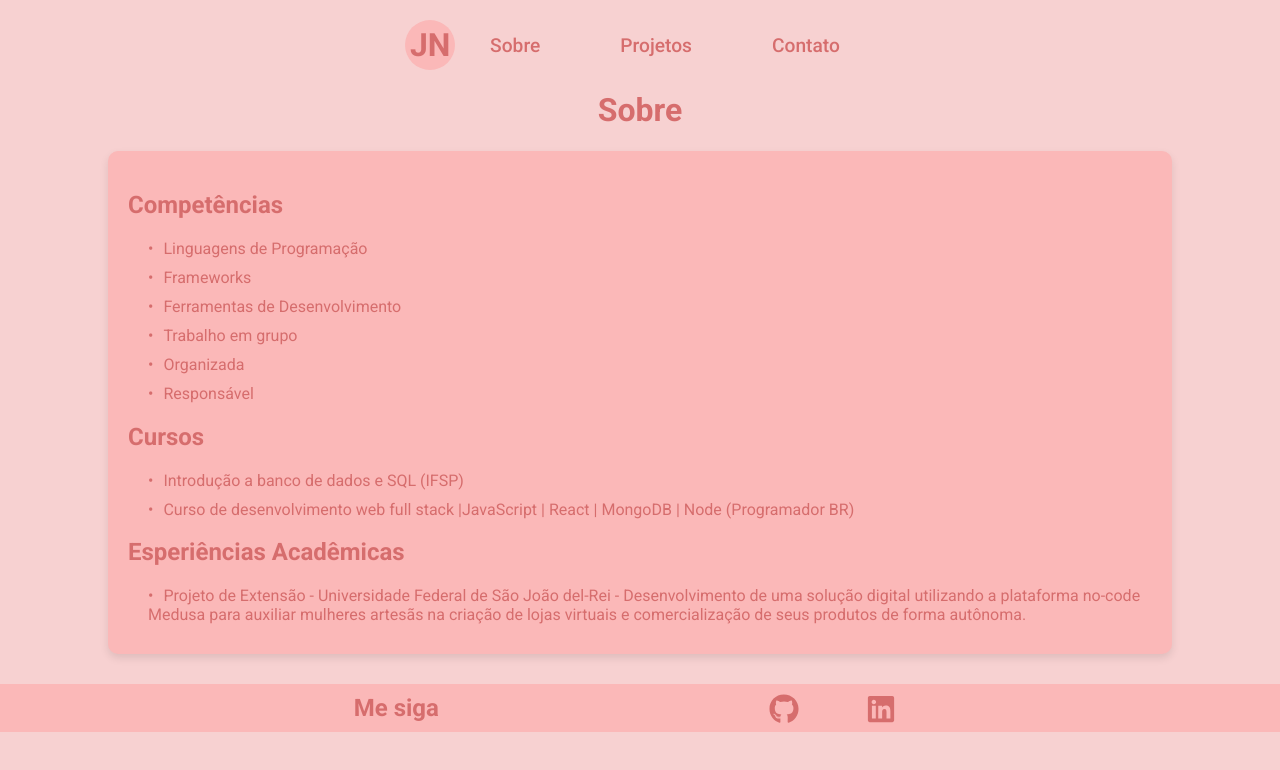
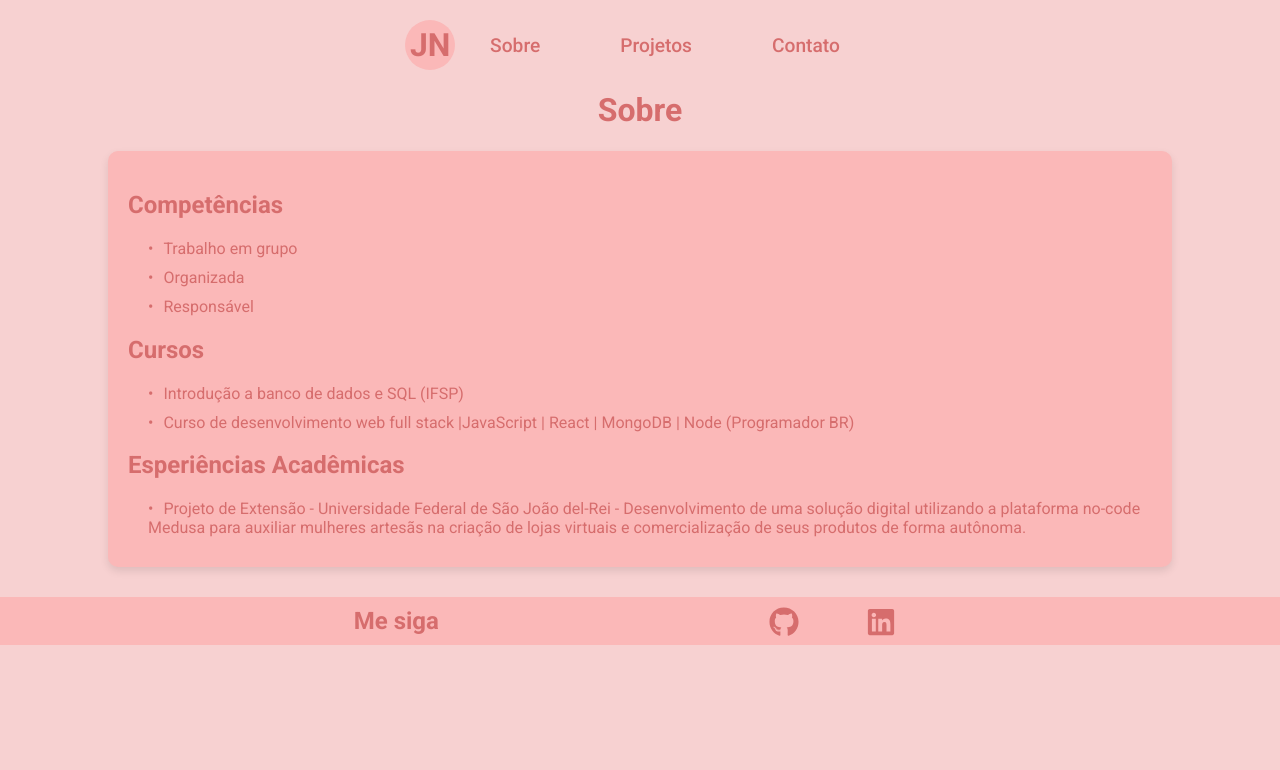
Before and after one commit to julianunes2703/portfolio, a React (Create React App) app: page /sobre in a window 1280 px wide. Shown: the top 770 px of the page. Built offline with nearby package versions, Linux system fonts and the light colour scheme.

Commit message:
atualização pagina sobre

```diff
--- a/src/pages/sobre/sobre.js
+++ b/src/pages/sobre/sobre.js
@@ -15,9 +15,6 @@ function Sobre(){
                 <section class="competencias">
                     <h2>Competências</h2>
                     <ul>
-                        <li>Linguagens de Programação </li>
-                        <li>Frameworks </li>
-                        <li>Ferramentas de Desenvolvimento </li>
                         <li>Trabalho em grupo </li>
                         <li>Organizada </li>
                         <li>Responsável </li>
```
